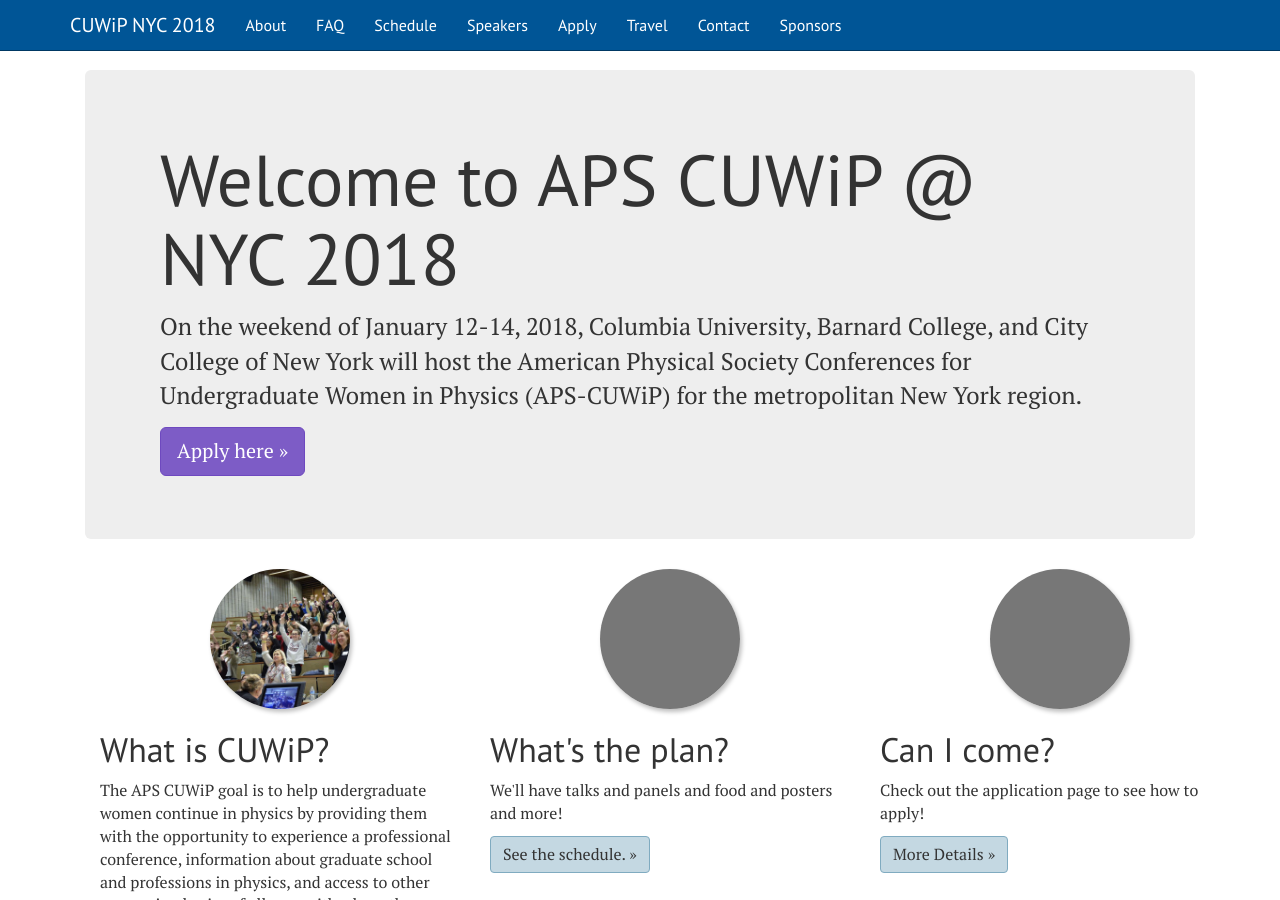
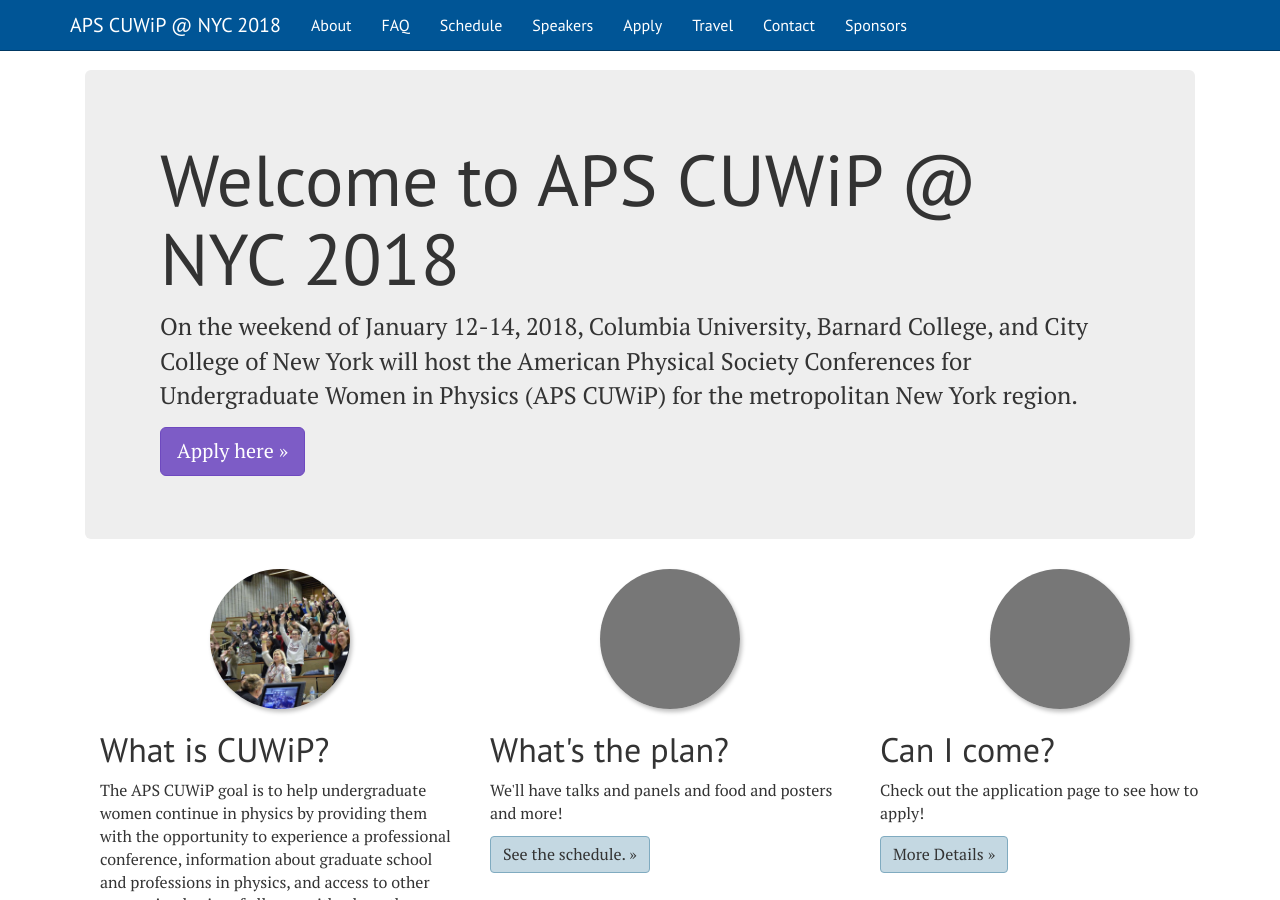
Before and after one commit to cuwip-nyc/cuwip-nyc.github.io, a Jekyll site: the page built from index.html, in a window 1280 px wide and 900 px high. Built offline with Jekyll 4.4.1, drawn with Linux system fonts in a browser that asks for light colours; comment, search, counter and statistics services are not loaded.

Commit message:
remove hyphen

```diff
--- a/_includes/header.html
+++ b/_includes/header.html
@@ -7,7 +7,7 @@
           <span class="icon-bar"></span>
           <span class="icon-bar"></span>
         </button>
-        <a class="navbar-brand" href="{{ site.baseurl }}\#">CUWiP NYC 2018</a>
+        <a class="navbar-brand" href="{{ site.baseurl }}\#">APS CUWiP @ NYC 2018</a>
       </div>
       <div id="navbar" class="collapse navbar-collapse">
         <ul class="nav navbar-nav">
--- a/index.html
+++ b/index.html
@@ -8,7 +8,7 @@
 <div class="jumbotron">
   <div class="container">
     <h1>Welcome to APS CUWiP @ NYC 2018</h1>
-    <p>On the weekend of January 12-14, 2018, Columbia University, Barnard College, and City College of New York will host the American Physical Society Conferences for Undergraduate Women in Physics (APS-CUWiP) for the metropolitan New York region.</p>
+    <p>On the weekend of January 12-14, 2018, Columbia University, Barnard College, and City College of New York will host the American Physical Society Conferences for Undergraduate Women in Physics (APS CUWiP) for the metropolitan New York region.</p>
     <p><a class="btn btn-info btn-lg" href="#" role="button">Apply here &raquo;</a></p>
   </div>
 </div>
```
Also changed, not shown: 9 other files.
